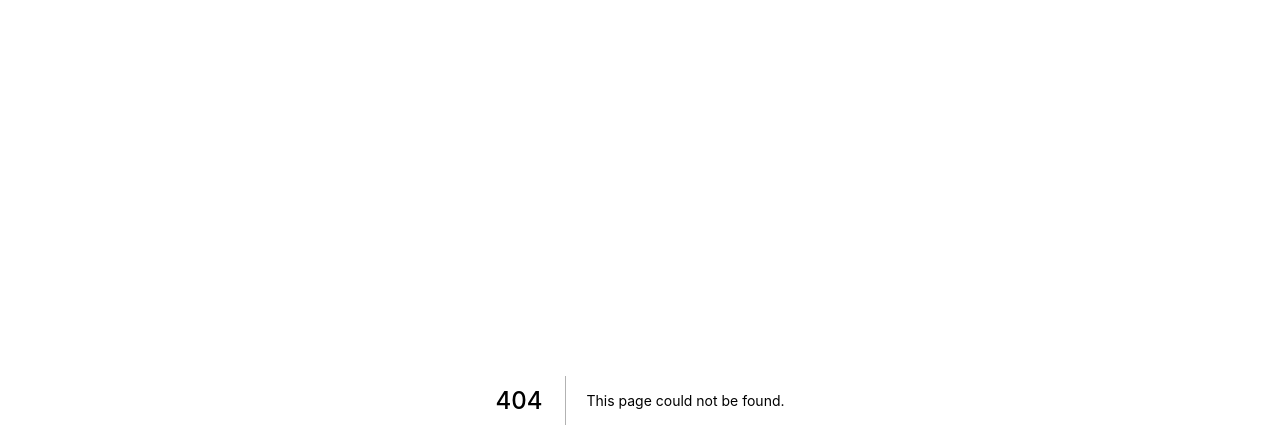
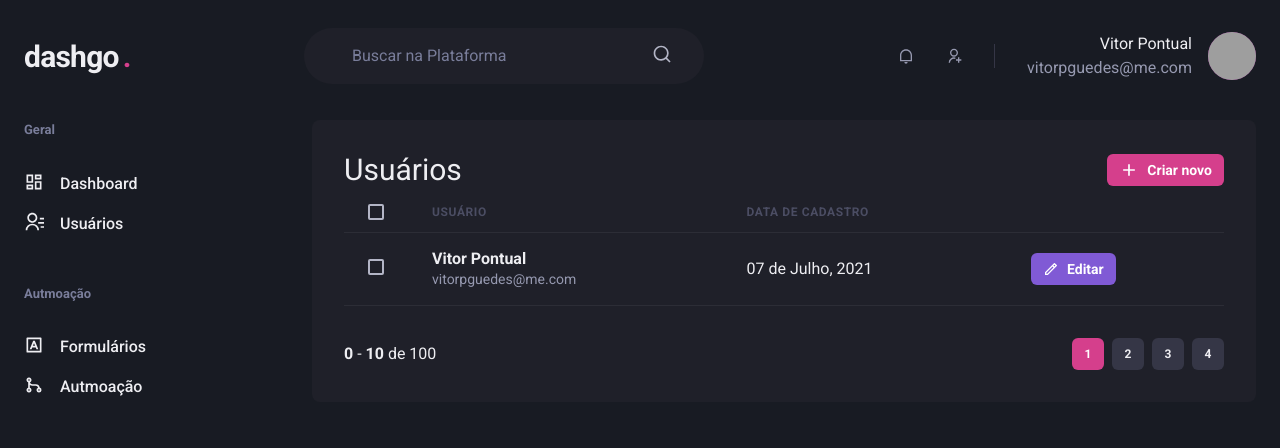
Before and after one commit to vitorpontual/ignite-react, a Next.js app in the folder cap-4/dash-go/: page /users in a window 1280 px wide. Before the commit this address had no page. Shown: the top 448 px of the page. Built offline with nearby package versions, Linux system fonts and the light colour scheme; grey boxes are pictures that could not be loaded.

Commit message:
User Controller Form

```diff
--- /dev/null
+++ b/cap-4/dash-go/src/components/Pagination.tsx
@@ -0,0 +1,26 @@
+import { Box, Stack, Button } from '@chakra-ui/react'
+
+export function Pagination() {
+  return (
+    <Stack
+      direction='row'
+      spacing='6'
+      mt='8'
+      justify='space-between'
+      align='center'
+    >
+      <Box>
+        <strong>0</strong> - <strong>10</strong> de 100
+      </Box>
+      <Stack direction='row' spacing='2'>
+        <Button size='sm' fontSize='xs' w='4' colorScheme='pink' disable _disable={{
+          bgColor: 'pink.500',
+          cursor: 'default'
+        }}>1</Button>
+        <Button size='sm' fontSize='xs' w='4' bgColor='gray.700' _hover={{ bg: 'gray.500' }}>2</Button>
+        <Button size='sm' fontSize='xs' w='4' bgColor='gray.700' _hover={{ bg: 'gray.500' }}>3</Button>
+        <Button size='sm' fontSize='xs' w='4' bgColor='gray.700' _hover={{ bg: 'gray.500' }}>4</Button>
+      </Stack>
+    </Stack>
+  )
+}
--- /dev/null
+++ b/cap-4/dash-go/src/pages/users/index.tsx
@@ -0,0 +1,56 @@
+import { Box, Flex, Heading, Button, Icon, Table, Thead, Tr, Th, Td, Checkbox, Tbody, Text } from "@chakra-ui/react";
+import { RiAddLine, RiPencilLine } from "react-icons/ri";
+import { Header } from "../../components/Header";
+import { Pagination } from "../../components/Pagination";
+import { SideBar } from "../../components/SideBar";
+
+export default function UserList() {
+  return (
+    <Box>
+      <Header />
+      <Flex w='100%' my='6' maxWidth={1480} mx='auto' px='6'>
+        <SideBar />
+
+        <Box flex='1' borderRadius={8} bg="gray.800" p='8'>
+          <Flex mb='1' justify='space-between' align='center'>
+            <Heading size='lg' fontWeight='normal'>Usuários</Heading>
+            <Button as='a' size='sm' fontSize='sm' colorScheme='pink' leftIcon={<Icon as={RiAddLine} fontSize='20'/>}>Criar novo</Button>
+          </Flex>
+          <Table colorScheme='whiteAlpha'>
+            <Thead>
+              <Tr>
+                <Th px='6' color='gray.300' w='8'>
+                  <Checkbox colorScheme='pink' />
+                </Th>
+                <Th>Usuário</Th>
+                <Th>Data de cadastro</Th>
+                <Th></Th>
+              </Tr>
+            </Thead>
+            <Tbody>
+              <Tr>
+                <Td px='6'>
+                  <Checkbox colorScheme='pink' />
+                </Td>
+                <Td>
+                  <Box>
+                    <Text fontWeight='bold'>Vitor Pontual</Text>
+                    <Text fontSize='sm' color='gray.300'>vitorpguedes@me.com</Text>
+
+                  </Box>
+                </Td>
+                <Td>
+                  07 de Julho, 2021
+                </Td>
+                <Td>
+                <Button as='a' size='sm' fontSize='sm' colorScheme='purple' leftIcon={<Icon as={RiPencilLine} fontSize='16'/>}>Editar</Button>
+                </Td>
+              </Tr>
+            </Tbody>
+          </Table>
+          <Pagination />
+        </Box>
+      </Flex>
+    </Box>
+  )
+}
--- a/cap-4/dash-go/src/styles/theme.ts
+++ b/cap-4/dash-go/src/styles/theme.ts
@@ -16,7 +16,7 @@
     }
   },
   fonts: {
-    heading: 'Roboo',
+    heading: 'Roboto',
     body: 'Roboto'
   },
   styles: {
```
Also changed, not shown: cap-4/dash-go/src/pages/users/create.tsx (added, +37 -0 lines).
